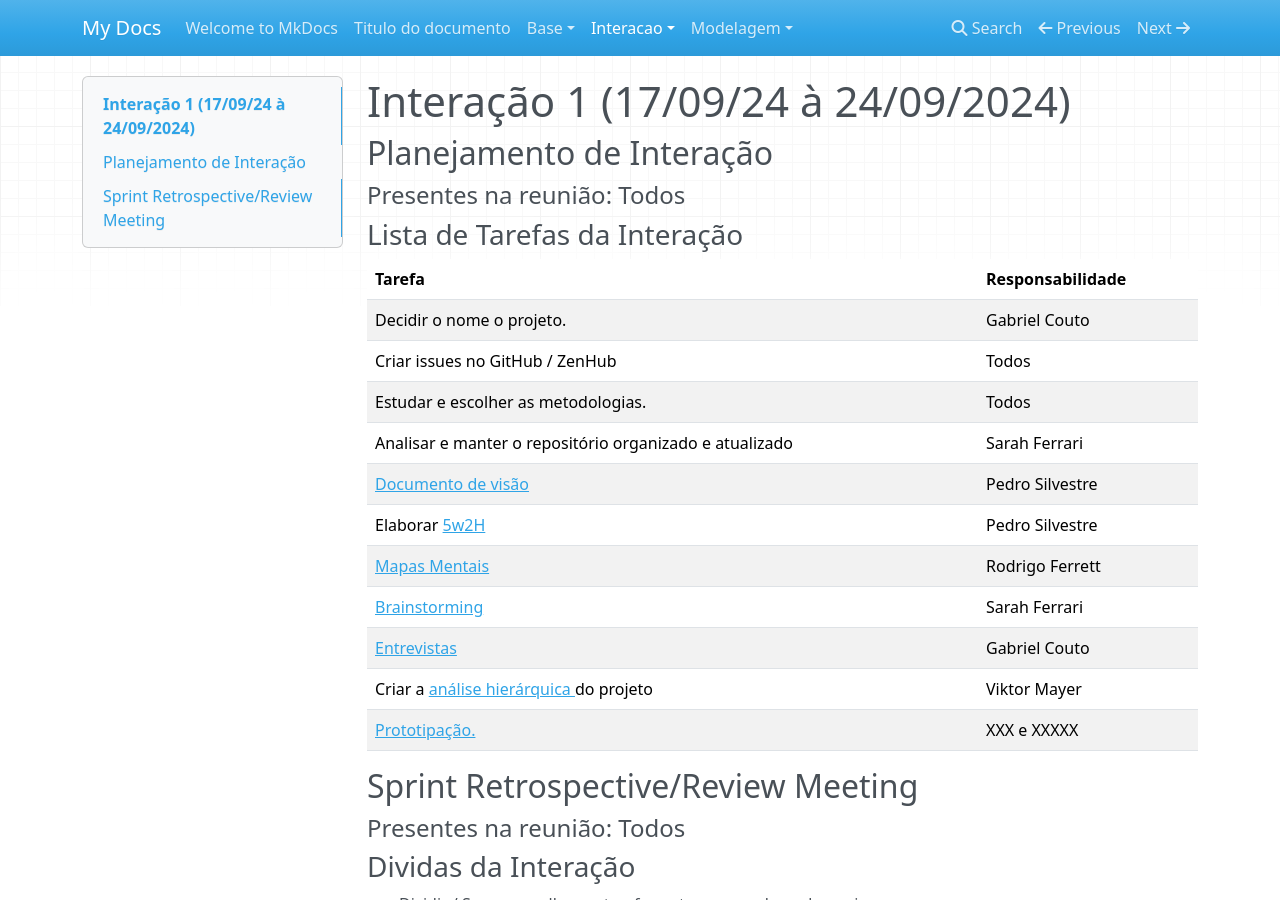
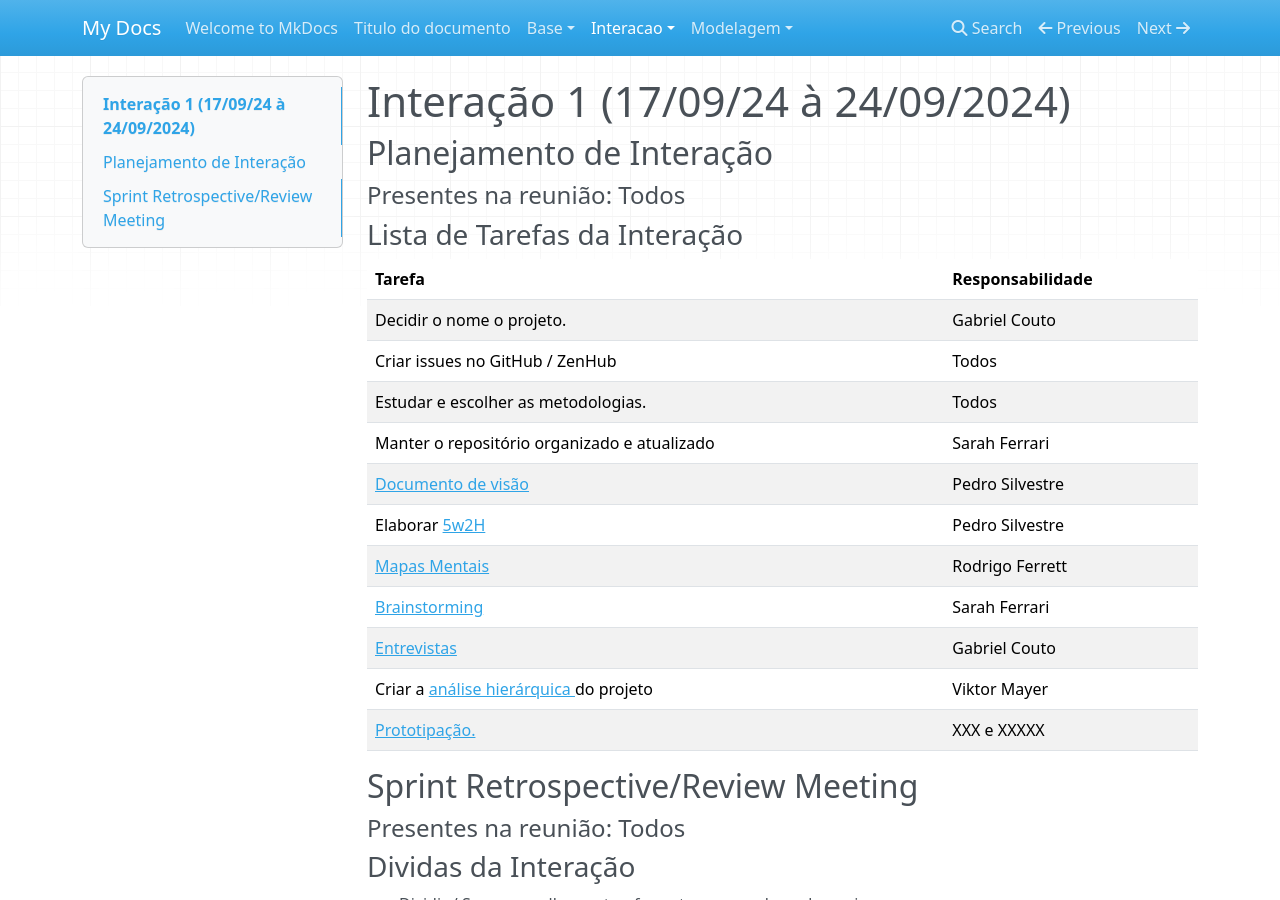
Before and after one commit to Projetos-de-Extensao/PFE_24.2_8001_II_RaveBreaking, an MkDocs documentation site: the page built from docs/interacao/interacao1.md, in a window 1280 px wide and 900 px high. Built offline with MkDocs 1.6.1, drawn with Linux system fonts in a browser that asks for light colours; nearby versions of some CDN libraries.

Commit message:
Update interacao1.md

```diff
--- a/docs/interacao/interacao1.md
+++ b/docs/interacao/interacao1.md
@@ -16,7 +16,7 @@ title: Interação 1
 | Decidir o nome o projeto.|Gabriel Couto|
 | Criar issues no GitHub / ZenHub| Todos|
 | Estudar e escolher as metodologias.| Todos|
-| Analisar e manter o repositório organizado e atualizado | Sarah Ferrari|
+| Manter o repositório organizado e atualizado | Sarah Ferrari|
 | [Documento de visão](https://github.com/Projetos-de-Extensao/PFE_24.2_8001_II_RaveBreaking/blob/main/docs/base/documento_de_visao.md) |Pedro Silvestre|
 | Elaborar [5w2H](https://github.com/Projetos-de-Extensao/PFE_24.2_8001_II_RaveBreaking/blob/main/docs/base/5w2h.md) |Pedro Silvestre|
 | [Mapas Mentais](https://github.com/Projetos-de-Extensao/PFE_24.2_8001_II_RaveBreaking/blob/main/docs/base/mapa_mental.md) |Rodrigo Ferrett|
```
